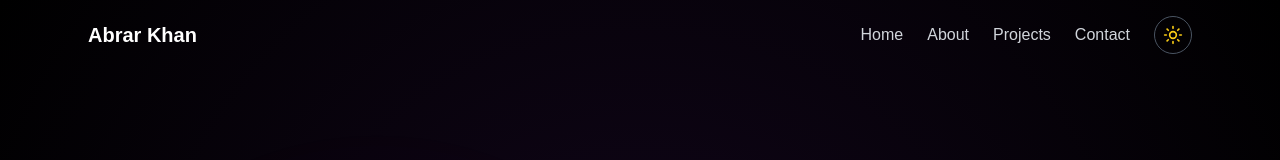
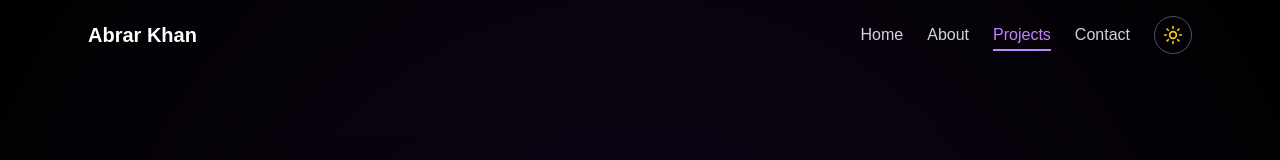
Before and after one commit to AbrarKhan-Avro/portfolio-website, a Next.js app in the folder portfolio/: page / in a window 1280 px wide. Shown: the top 160 px of the page. Built offline with nearby package versions, Linux system fonts and the light colour scheme.

Commit message:
Navbar Update

```diff
--- a/portfolio/src/app/components/Navbar.jsx
+++ b/portfolio/src/app/components/Navbar.jsx
@@ -6,12 +6,32 @@ import { Moon, Sun } from "lucide-react";
 export default function Navbar() {
   const [scrolled, setScrolled] = useState(false);
   const [theme, setTheme] = useState("dark");
+  const [activeSection, setActiveSection] = useState("hero");
 
   // Handle scroll shadow / transparency
   useEffect(() => {
     const handleScroll = () => setScrolled(window.scrollY > 20);
     window.addEventListener("scroll", handleScroll);
     return () => window.removeEventListener("scroll", handleScroll);
+  }, []);
+
+  // Scroll Spy: Detect which section is in viewport
+  useEffect(() => {
+    const sections = document.querySelectorAll("section[id]");
+    const handleScrollSpy = () => {
+      const scrollPos = window.scrollY + window.innerHeight / 2;
+      sections.forEach((section) => {
+        const top = section.offsetTop;
+        const height = section.offsetHeight;
+        const id = section.getAttribute("id");
+        if (scrollPos >= top && scrollPos < top + height) {
+          setActiveSection(id);
+        }
+      });
+    };
+    window.addEventListener("scroll", handleScrollSpy);
+    handleScrollSpy(); // initialize on load
+    return () => window.removeEventListener("scroll", handleScrollSpy);
   }, []);
 
   // Handle theme toggle + persist to localStorage
@@ -30,14 +50,18 @@ export default function Navbar() {
     if (savedTheme) {
       setTheme(savedTheme);
     } else {
-      // default to dark
-      setTheme("dark");
+      setTheme("dark"); // default
     }
   }, []);
 
-  const toggleTheme = () => {
-    setTheme(theme === "dark" ? "light" : "dark");
-  };
+  const toggleTheme = () => setTheme(theme === "dark" ? "light" : "dark");
+
+  const navItems = [
+    { name: "Home", id: "hero" },
+    { name: "About", id: "about" },
+    { name: "Projects", id: "projects" },
+    { name: "Contact", id: "contact" },
+  ];
 
   return (
     <nav
@@ -53,27 +77,28 @@ export default function Navbar() {
         </h1>
 
         <div className="flex items-center space-x-6">
-          <ul className="flex space-x-6 text-gray-700 dark:text-gray-300">
-            <li>
-              <a href="#hero" className="hover:text-black dark:hover:text-white transition">
-                Home
-              </a>
-            </li>
-            <li>
-              <a href="#about" className="hover:text-black dark:hover:text-white transition">
-                About
-              </a>
-            </li>
-            <li>
-              <a href="#projects" className="hover:text-black dark:hover:text-white transition">
-                Projects
-              </a>
-            </li>
-            <li>
-              <a href="#contact" className="hover:text-black dark:hover:text-white transition">
-                Contact
-              </a>
-            </li>
+          <ul className="flex space-x-6 text-gray-700 dark:text-gray-300 relative">
+            {navItems.map((item) => (
+              <li key={item.id} className="relative">
+                <a
+                  href={`#${item.id}`}
+                  className={`transition-colors duration-300 font-medium ${
+                    activeSection === item.id
+                      ? "text-purple-600 dark:text-purple-400"
+                      : "hover:text-black dark:hover:text-white"
+                  }`}
+                >
+                  {item.name}
+                </a>
+
+                {/* Animated underline */}
+                <span
+                  className={`absolute left-0 -bottom-1 h-0.5 bg-purple-600 dark:bg-purple-400 transition-all duration-300 ${
+                    activeSection === item.id ? "w-full" : "w-0"
+                  }`}
+                ></span>
+              </li>
+            ))}
           </ul>
 
           {/* Theme toggle button */}
--- a/portfolio/src/app/globals.css
+++ b/portfolio/src/app/globals.css
@@ -2,6 +2,9 @@
 @tailwind components;
 @tailwind utilities;
 
+/* -----------------------
+   Custom Properties / Theme
+----------------------- */
 :root {
   --background: #ffffff;
   --foreground: #171717;
@@ -21,8 +24,19 @@
   }
 }
 
+/* -----------------------
+   Global Styles
+----------------------- */
 body {
   background: var(--background);
   color: var(--foreground);
   font-family: Arial, Helvetica, sans-serif;
+  transition: background 0.3s ease, color 0.3s ease; /* smooth theme transitions */
 }
+
+/* -----------------------
+   Hide Default Cursor
+----------------------- */
+html, body, * {
+  cursor: none !important;
+}
```
